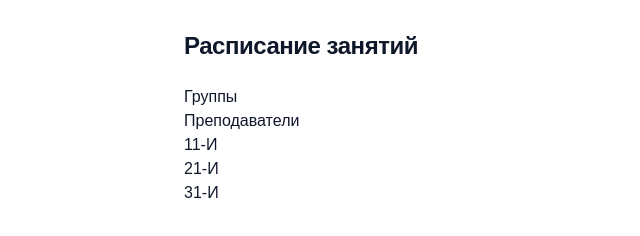
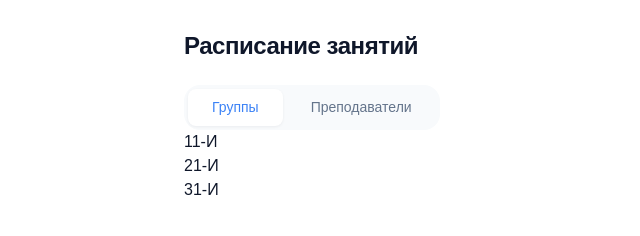
Before and after one commit to HolodokGit/schedule-module-v1, a plain HTML site: page src/schedule.html in a window 1280 px wide. Shown: the whole page, without its empty margins (0-640 px from the left). Drawn offline with Linux system fonts and the light colour scheme; a web font is replaced by a local one.

Commit message:
style: add types segmented control

```diff
--- a/src/css/schedule.css
+++ b/src/css/schedule.css
@@ -1,6 +1,3 @@
-@import url('./reset.css');
-@import url('./variables.css');
-
 /* ШРИФТЫ ДЛЯ ВИДА! УДАЛИТЬ!*/
 
 @font-face {
@@ -39,7 +36,7 @@
     font-size: var(--sched-font-size-base);
     line-height: var(--sched-line-height);
     color: var(--sched-text);
-    background-color: var(--sched-color-bg);
+    background-color: var(--sched-bg);
 
     color-scheme: light;
 }
@@ -55,3 +52,33 @@
     color: var(--sched-text);
     letter-spacing: -0.02em;
 }
+
+.sched-types {
+    display: inline-flex;
+    gap: var(--sched-space-xs);
+    padding: var(--sched-space-xs);
+    background-color: var(--sched-bg-soft);
+    border-radius: var(--sched-radius-md);
+
+}
+
+.sched-type {
+    padding: var(--sched-space-sm) var(--sched-space-lg);
+    border-radius: var(--sched-radius-sm);
+    font-size: var(--sched-font-size-sm);
+    font-weight: var(--sched-font-weight-medium);
+    color: var(--sched-text-muted);
+    user-select: none;
+    cursor: pointer;
+    transition: color 0.2s ease;
+}
+
+.sched-type:hover {
+    color: var(--sched-text);
+}
+
+.sched-type.is-active {
+    background-color: var(--sched-bg);
+    color: var(--sched-accent);
+    box-shadow: var(--sched-shadow);
+}
--- a/src/schedule.html
+++ b/src/schedule.html
@@ -4,6 +4,8 @@
     <meta charset="UTF-8">
     <meta name="viewport" content="width=device-width, initial-scale=1.0">
     <title>Document</title>
+    <link rel="stylesheet" href="css/reset.css">
+    <link rel="stylesheet" href="css/variables.css">
     <link rel="stylesheet" href="css/schedule.css">
 </head>
 <body>
```
